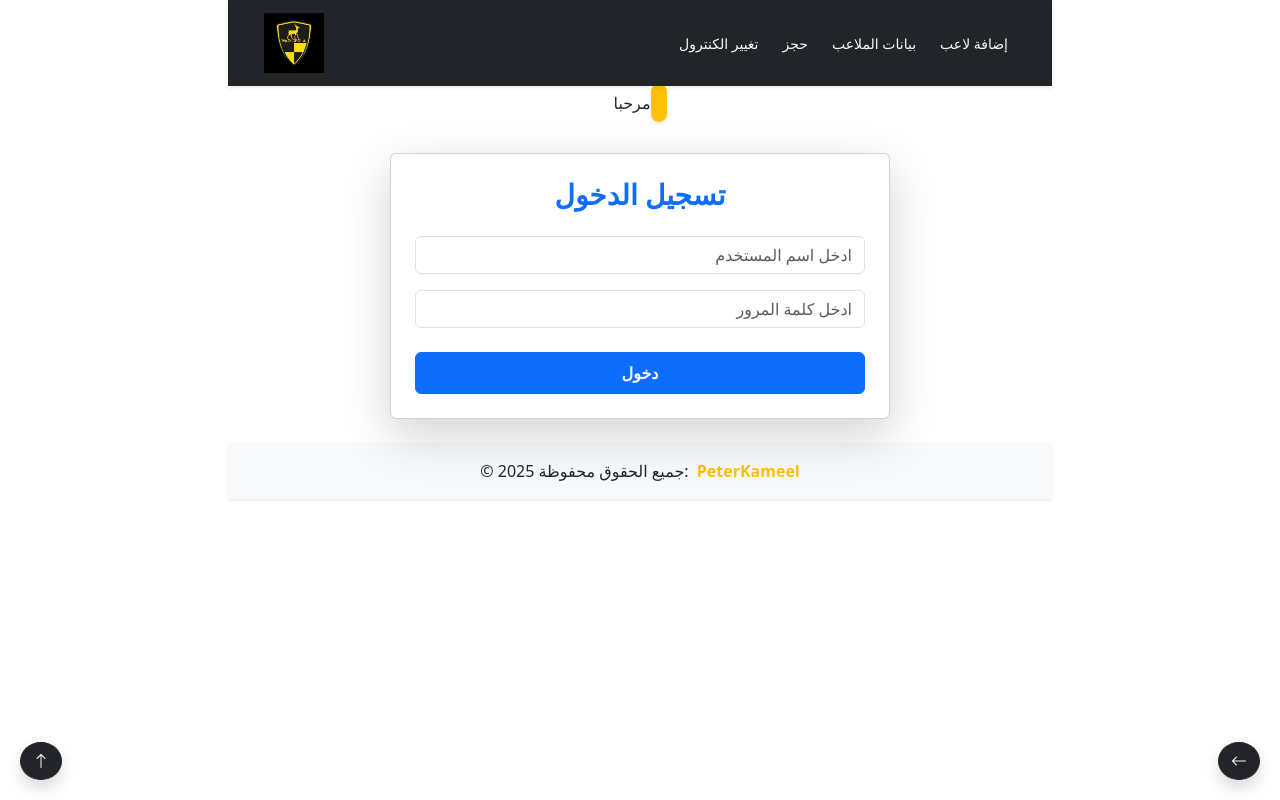
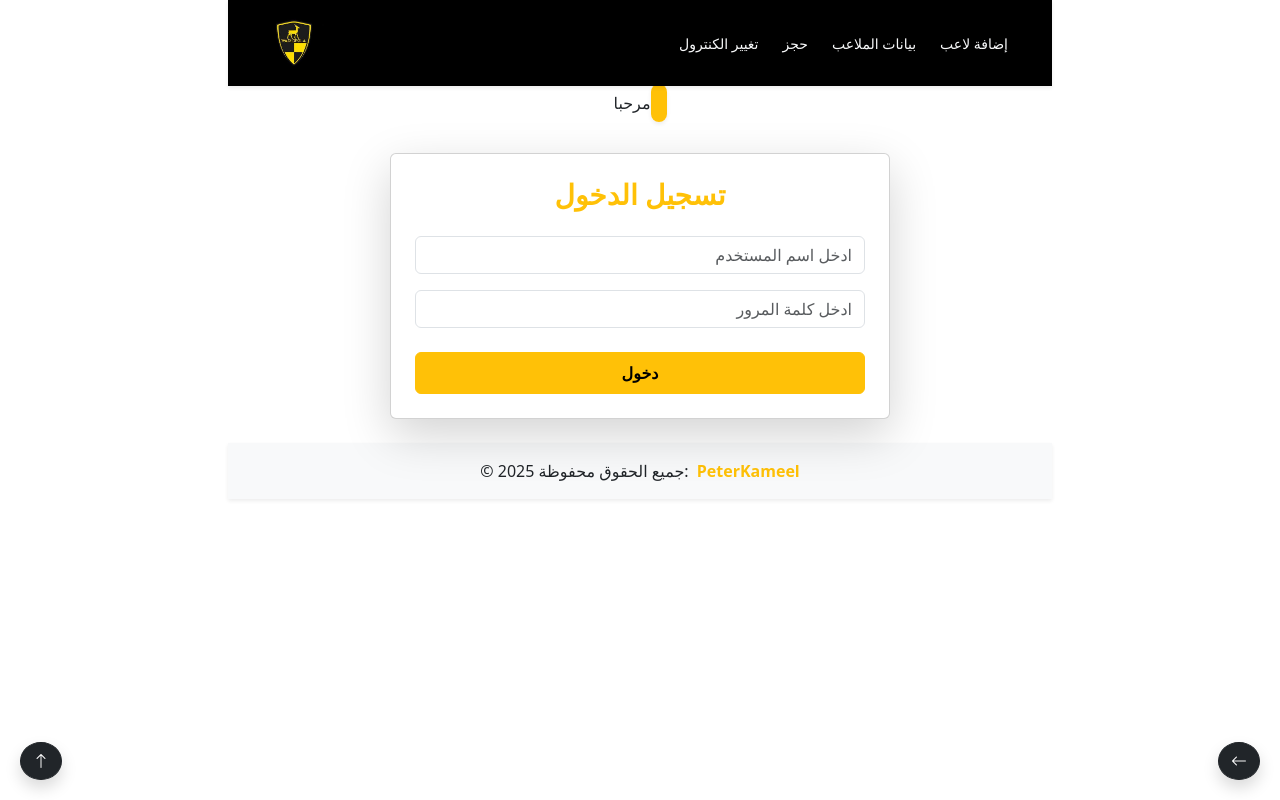
Before and after one commit to peterAlpert/WadiDegla, an Angular app: page /login in a window 1280 px wide. Built offline with nearby package versions, Linux system fonts and the light colour scheme.

Commit message:
small edits

```diff
--- a/src/app/Components/header/header.component.html
+++ b/src/app/Components/header/header.component.html
@@ -1,4 +1,4 @@
-<nav class="navbar navbar-expand-md px-4 shadow-sm bg-dark">
+<nav class="navbar navbar-expand-md px-4 shadow-sm" style="background-color: black;">
     <div class="container-fluid text-white">
         <!-- الشعار -->
         <a class="navbar-brand me-auto d-flex align-items-center gap-2">
--- a/src/app/Components/login/login.component.html
+++ b/src/app/Components/login/login.component.html
@@ -1,6 +1,6 @@
 <div class="container py-2 d-flex justify-content-center mt-2">
     <div class="card shadow-lg p-4" style="width: 100%; max-width: 500px;">
-        <h3 class="text-center mb-4 text-primary fw-bold">تسجيل الدخول</h3>
+        <h3 class="text-center mb-4 text-warning fw-bold">تسجيل الدخول</h3>
 
         <form (ngSubmit)="login()" dir="rtl">
             <div class="mb-3">
@@ -13,7 +13,7 @@
                     placeholder="ادخل كلمة المرور" />
             </div>
 
-            <button class="btn btn-primary w-100 fw-bold py-2">دخول</button>
+            <button class="btn btn-warning w-100 fw-bold py-2">دخول</button>
         </form>
     </div>
 </div>
--- a/src/app/Components/login/login.component.ts
+++ b/src/app/Components/login/login.component.ts
@@ -24,8 +24,8 @@ export class LoginComponent {
 
   login() {
     this._HttpClient.post(`${environment.baseUrl}/auth/login`, {
-      Username: this.username,
-      Password: this.password
+      username: this.username,
+      password: this.password
 
 
     }).subscribe({
```
